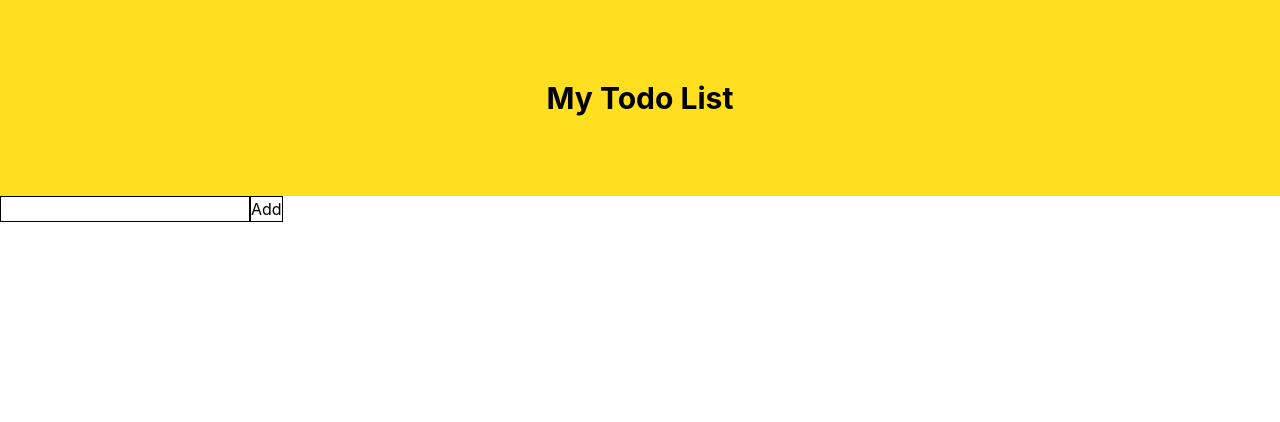
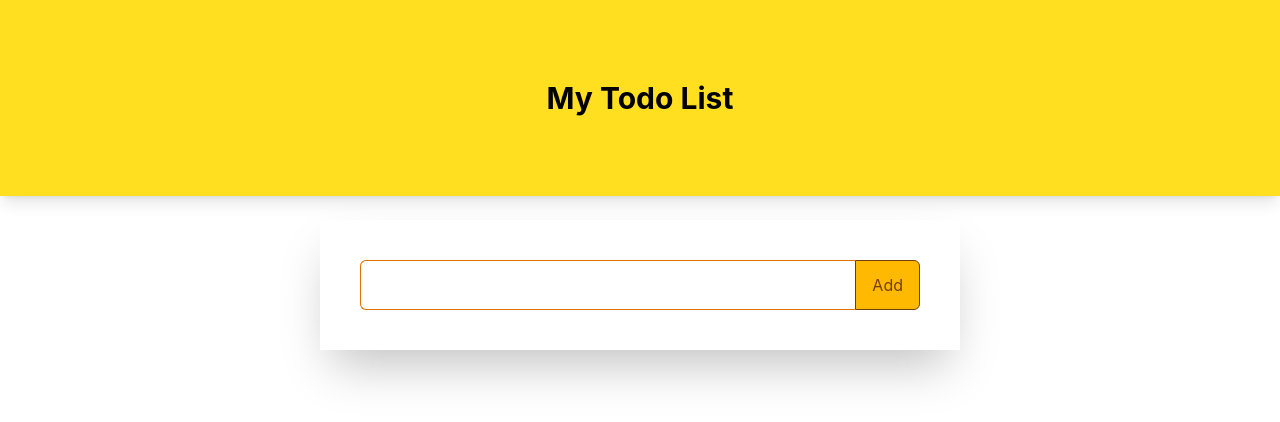
Before and after one commit to Daniel-bee/Simple-react-todo-app, a React app: page / in a window 1280 px wide. Shown: the top 422 px of the page. Built offline with nearby package versions, Linux system fonts and the light colour scheme; the HTML template or start-up script is replaced by a standard one.

Commit message:
style input form

```diff
--- a/src/components/Form.jsx
+++ b/src/components/Form.jsx
@@ -5,16 +5,24 @@ const Form = ({ setTodos, setTodo, todos, todo }) => {
     setTodo('');
   };
   return (
-    <form onSubmit={handleSubmit}>
+    <form
+      onSubmit={handleSubmit}
+      className="p-10 text-center shadow-2xl w-1/2 mx-auto mt-6"
+    >
+      <div className="flex">
         <input
-        className="border"
+          className="border flex-1 p-3 border-amber-600 border-r-0 rounded-md rounded-r-none outline-none"
           onChange={(e) => setTodo(e.target.value)}
           type="text"
           value={todo}
         />
-      <button type="submit" className="border">
+        <button
+          type="submit"
+          className="border px-4 bg-amber-400 text-yellow-900 rounded-r-md"
+        >
           Add
         </button>
+      </div>
     </form>
   );
 };
--- a/src/components/Header.jsx
+++ b/src/components/Header.jsx
@@ -1,6 +1,6 @@
 const Header = () => {
   return (
-    <div className="bg-yellow-300 text-center p-20">
+    <div className="bg-yellow-300 text-center p-20 shadow-lg">
       <h2 className="text-3xl font-bold">My Todo List</h2>
     </div>
   );
```
Lines whose indentation alone changed are shown as unchanged.
